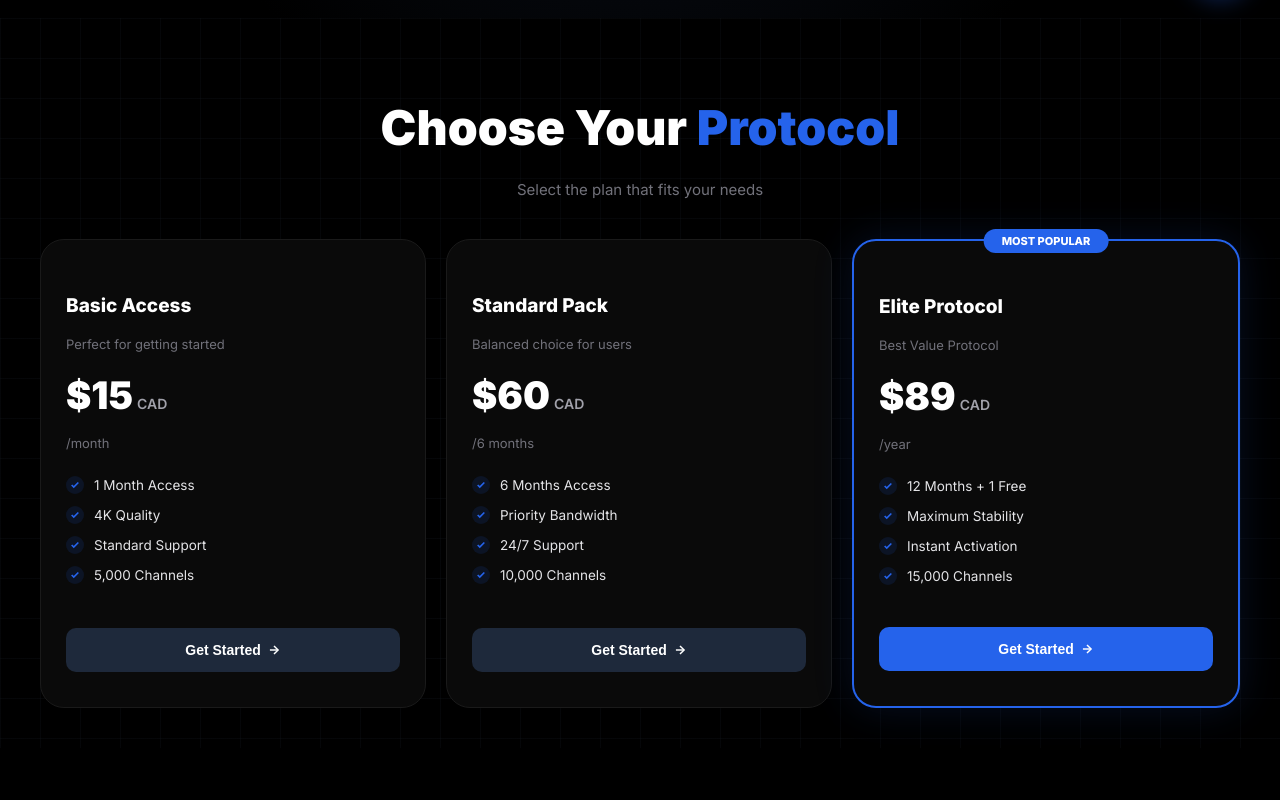
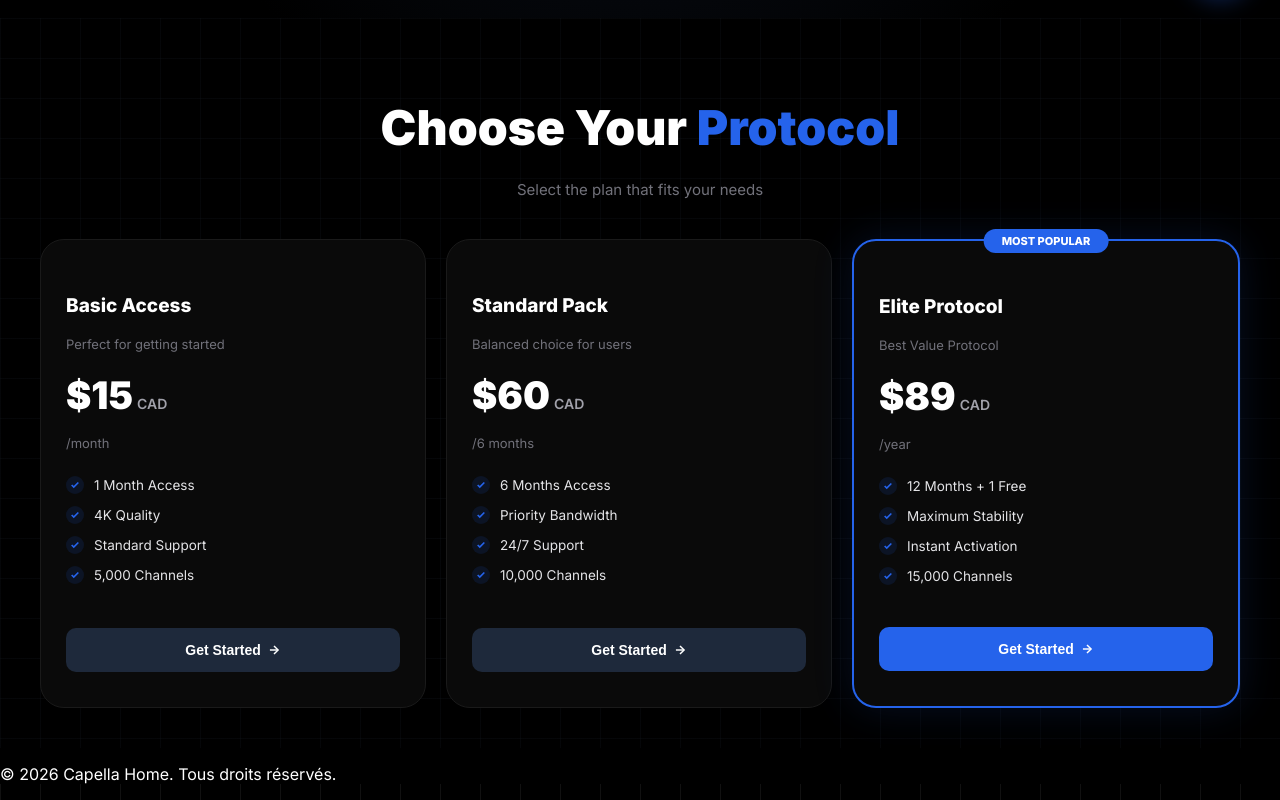
Before and after one commit to moh-tech244/capella-web, a React (Vite) app: page / in a window 1280 px wide. Shown: the part 781-1581 px from the top of the page. Before the commit the page ends 1529 px from the top, so only its background shows below. Built offline with nearby package versions, Linux system fonts and the light colour scheme.

Commit message:
Update App.tsx

```diff
--- a/src/app/App.tsx
+++ b/src/app/App.tsx
@@ -2,24 +2,23 @@ import React from 'react';
 import Header from '../components/Header';
 import Hero from '../components/Hero';
 import Pricing from '../components/Pricing';
+import Footer from '../components/Footer'; // <--- LE NOUVEAU FOOTER ICI
 import '../styles/index.css';
 
 export default function App() {
   return (
     <div className="app-container" style={{ backgroundColor: '#000', minHeight: '100vh', color: 'white' }}>
-      {/* Barre de navigation */}
       <Header />
 
       <main>
-        {/* Titre et Badge */}
         <Hero />
-
-        {/* Grille de prix */}
         <Pricing />
       </main>
 
+      <Footer /> {/* <--- PLACÉ ICI */}
+
       {/* Icône de support flottante */}
-      <div style={{ position: 'fixed', bottom: '30px', right: '30px', backgroundColor: '#2563eb', padding: '15px', borderRadius: '50%', display: 'flex', boxShadow: '0 10px 25px rgba(37, 99, 235, 0.4)' }}>
+      <div style={{ position: 'fixed', bottom: '30px', right: '30px', backgroundColor: '#2563eb', padding: '15px', borderRadius: '50%', display: 'flex', boxShadow: '0 10px 25px rgba(37, 99, 235, 0.4)', cursor: 'pointer', zIndex: 1000 }}>
         <svg width="30" height="30" viewBox="0 0 24 24" fill="white">
           <path d="M12 1c-4.97 0-9 4.03-9 9v7c0 1.66 1.34 3 3 3h3v-8H5v-2c0-3.87 3.13-7 7-7s7 3.13 7 7v2h-4v8h3c1.66 0 3-1.34 3-3v-7c0-4.97-4.03-9-9-9z"/>
         </svg>
```
